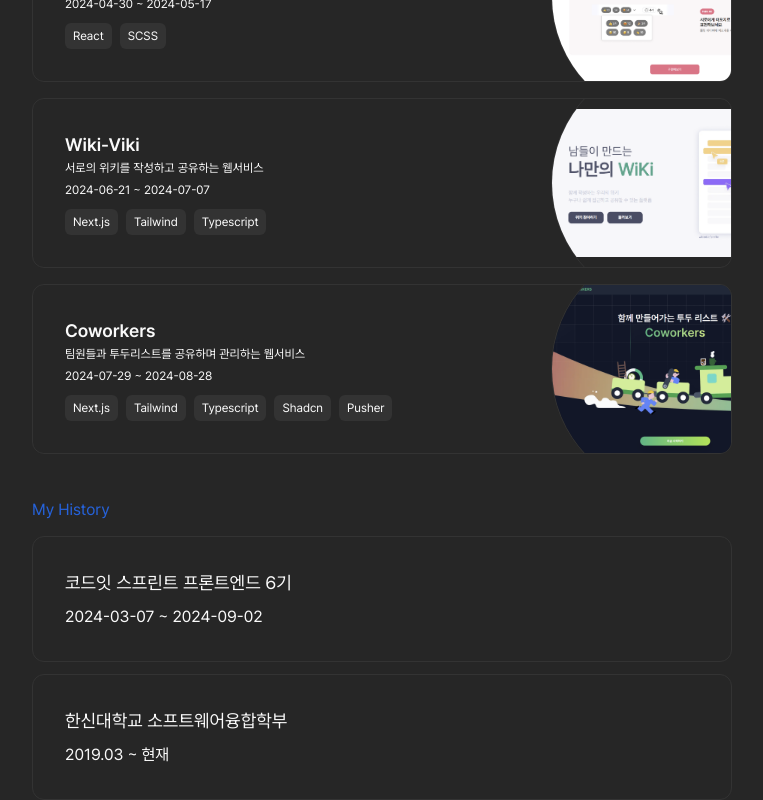
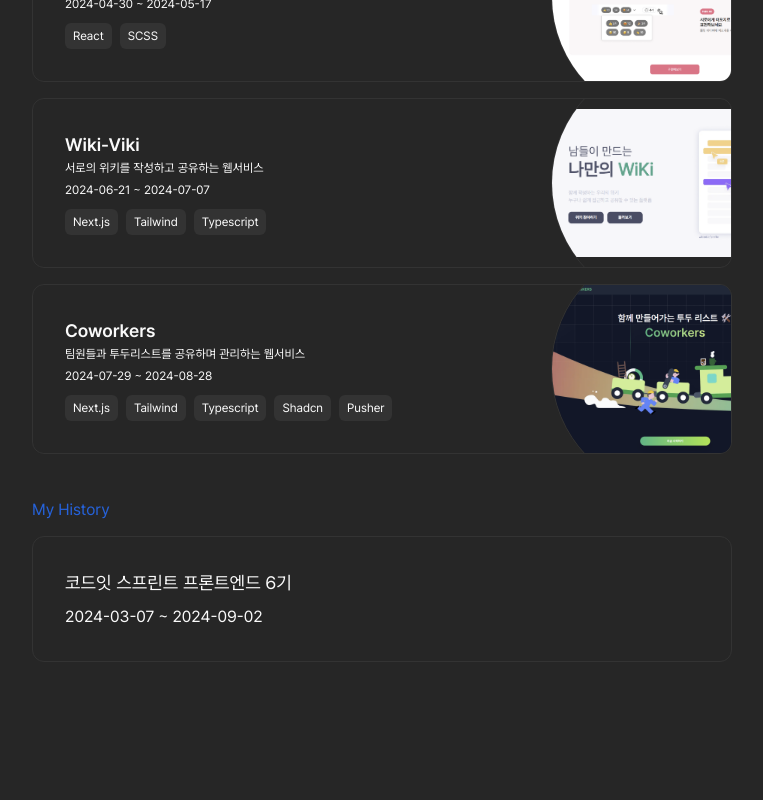
Before and after one commit to WooGi1020/keboard-hit-blog, a Next.js app: page /about in a window 1280 px wide. Shown: the part 852-1652 px from the top of the page, without its empty margins (258-1021 px from the left). After the commit the page ends 1614 px from the top, so only its background shows below. Built offline with nearby package versions, Linux system fonts and the light colour scheme.

Commit message:
feat: about_me 수정

```diff
--- a/src/data/ABOUT_ME.ts
+++ b/src/data/ABOUT_ME.ts
@@ -46,10 +46,6 @@ const ABOUT_ME = {
       do: "코드잇 스프린트 프론트엔드 6기",
       period: "2024-03-07 ~ 2024-09-02",
     },
-    {
-      do: "한신대학교 소프트웨어융합학부",
-      period: "2019.03 ~ 현재",
-    },
   ],
 };
 
```
